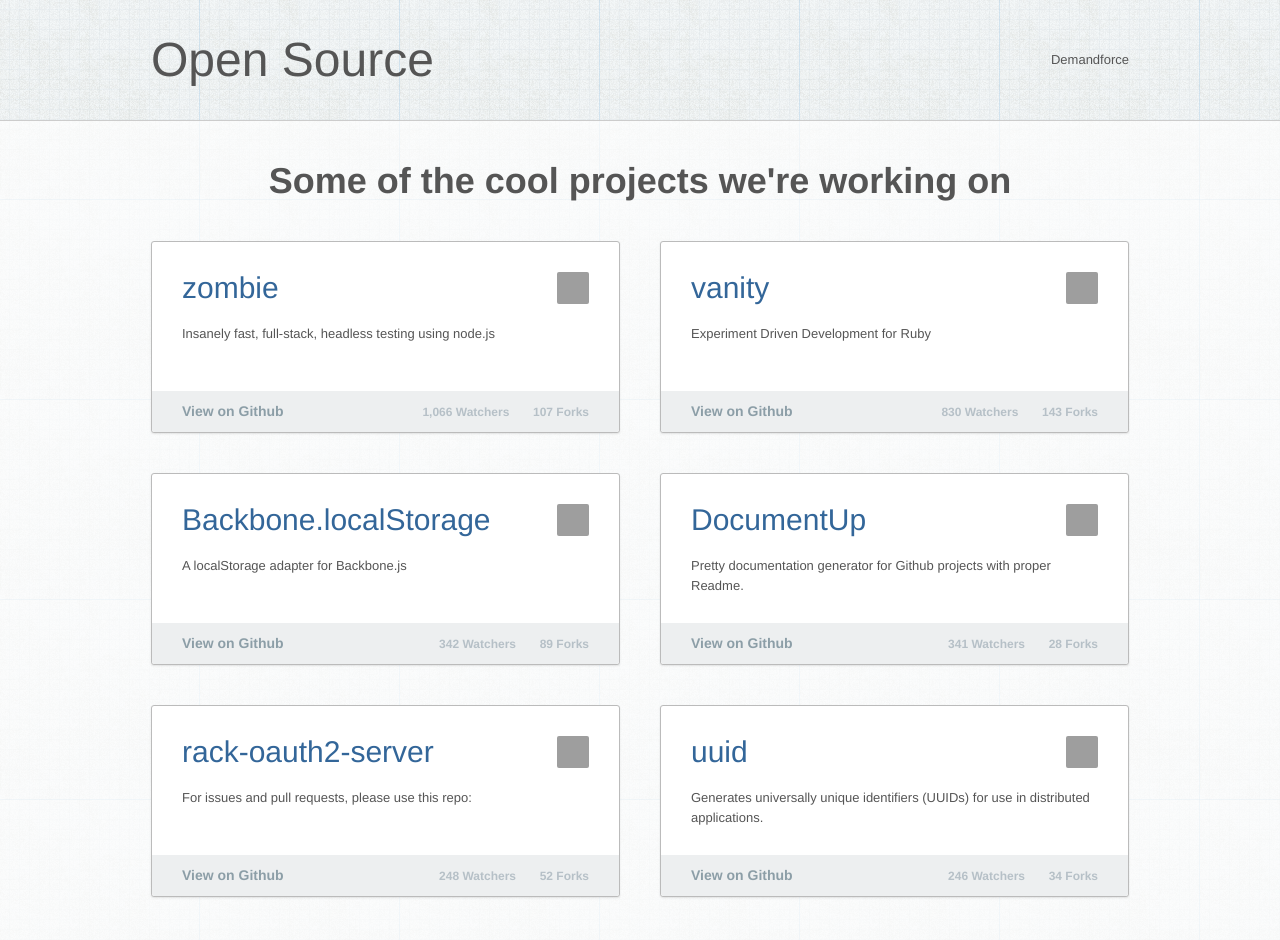
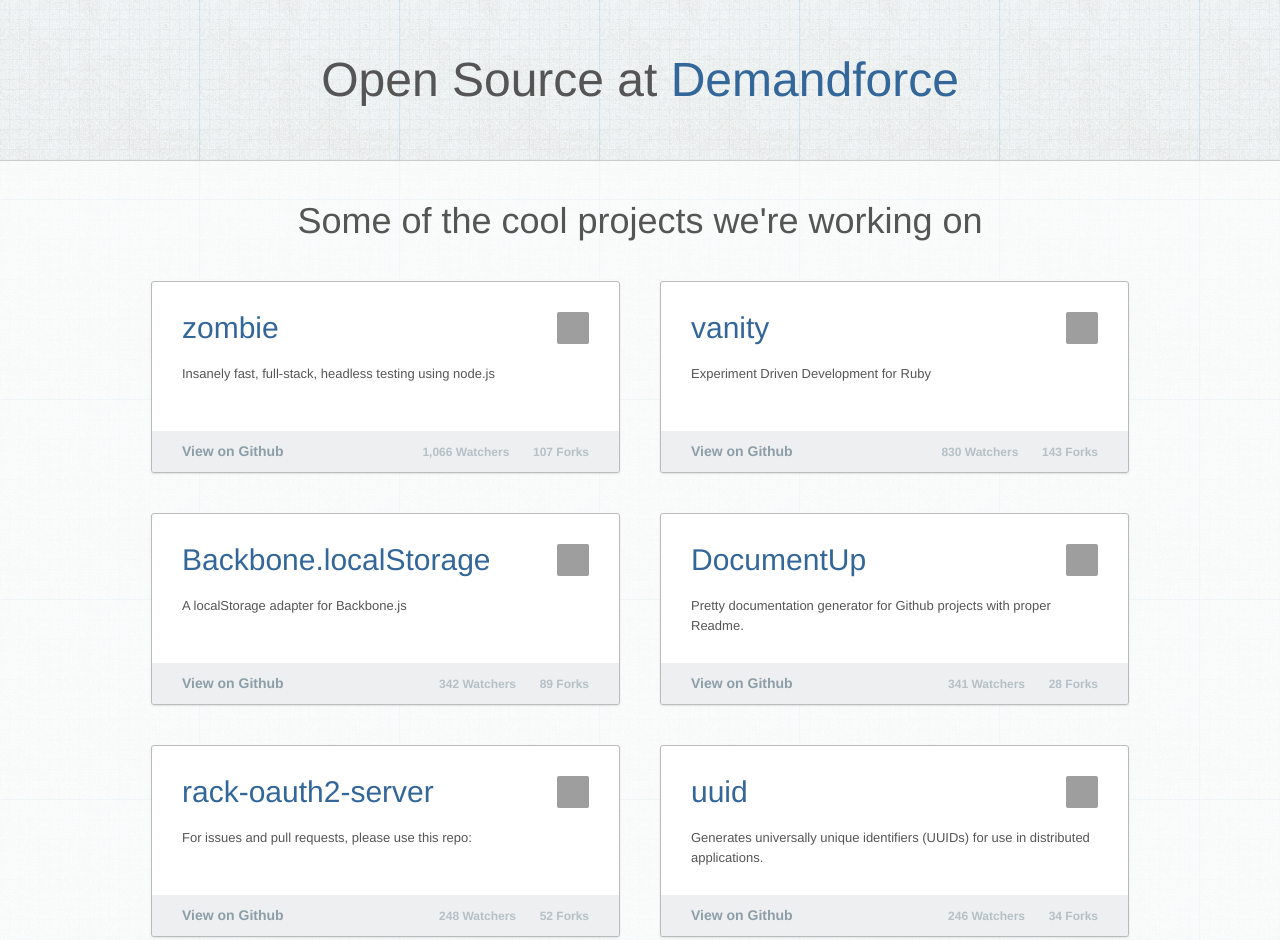
Before and after one commit to demandforce/oss-pride, a website: page rendered/index.html in a window 1280 px wide. Shown: the top 940 px of the page. Drawn offline with Linux system fonts and the light colour scheme; grey boxes are pictures that could not be loaded.

Commit message:
small changes

```diff
--- a/rendered/index.html
+++ b/rendered/index.html
@@ -6,8 +6,7 @@
 </head>
 <body>
   <div id="header">
-    <h1>Open Source</h1>
-    <div id="organization-name">Demandforce</div>
+    <h1>Open Source at <a href="#">Demandforce</a></h1>
   </div>
   <div id="content">
     <div id="repositories">
--- a/src/stylesheets/screen.less
+++ b/src/stylesheets/screen.less
@@ -25,16 +25,15 @@
 }
 
 #header {
-  width: 978px;
-  margin: 50px auto;
-  .clearfix();
+  margin: 70px 0;
+  text-align: center;
   h1 {
     font-size: 48px;
     font-weight: 300;
-    float: left;
-  }
-  #organization-name {
-    float: right;
+    a {
+      text-decoration: none;
+      font-weight: normal;
+    }
   }
 }
 
@@ -54,7 +53,7 @@
     margin: 0 auto;
   }
   h1 {
-    font-weight: 700;
+    font-weight: 500;
     text-align: center;
     font-size: 36px;
     margin-bottom: 50px;
```
Also changed, not shown: rendered/stylesheets/screen.css, 1 other file.
